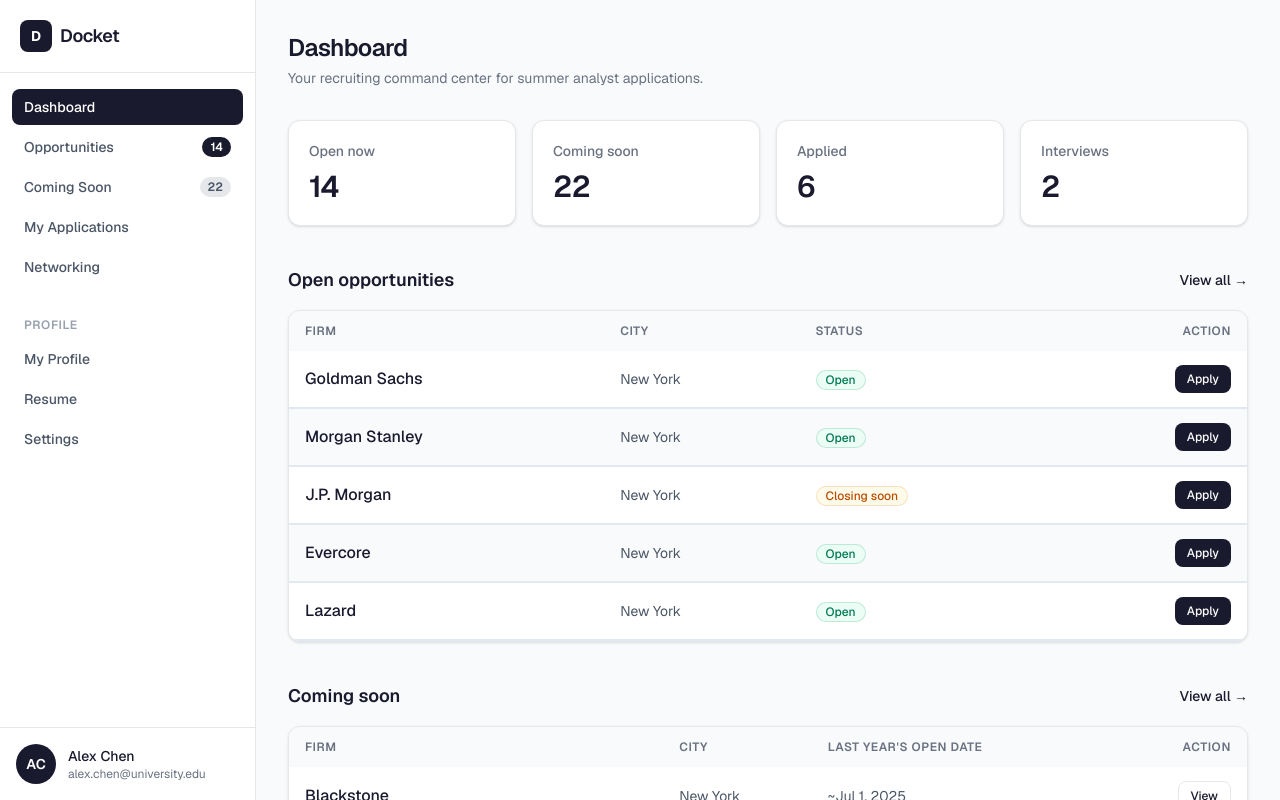
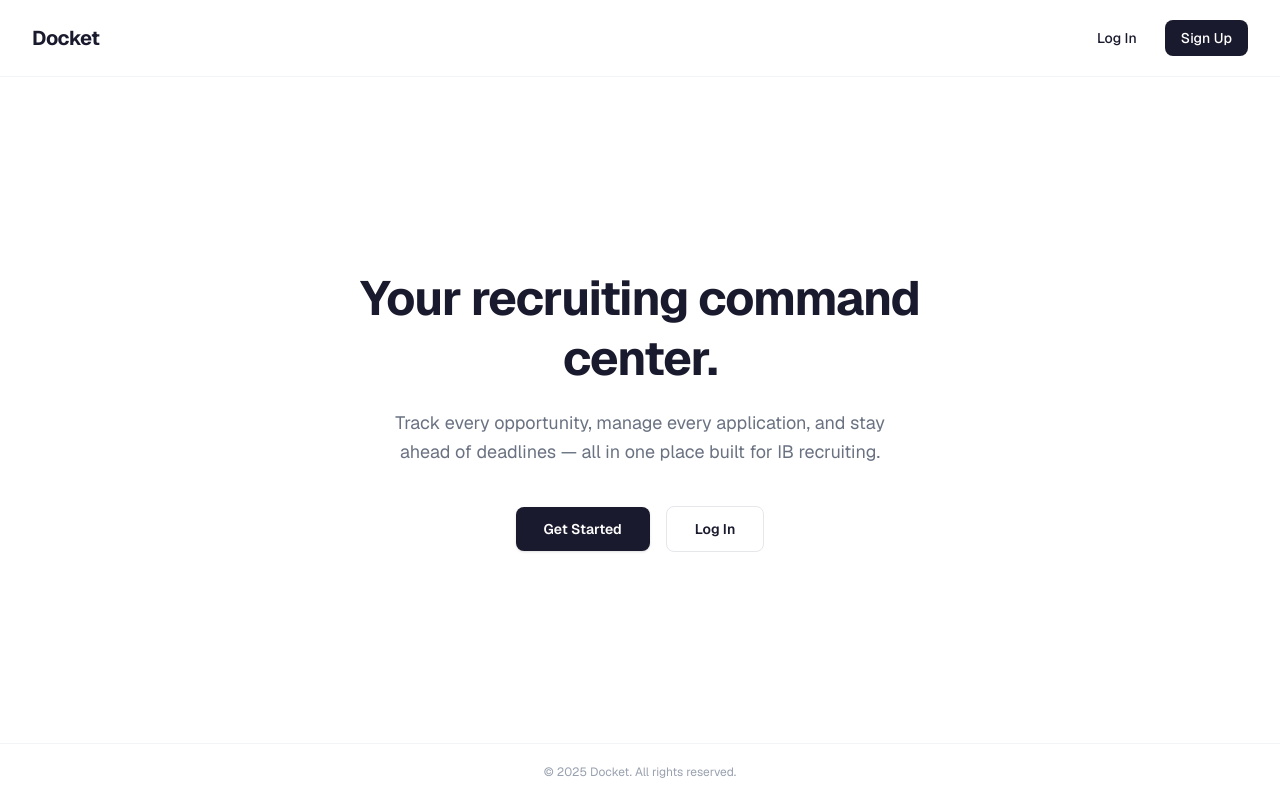
Before and after one commit to jacksonlanger20-pixel/docket, a Next.js app: page / in a window 1280 px wide. Shown: the top 800 px of the page. Built offline with nearby package versions, Linux system fonts and the light colour scheme.

Commit message:
Landing page and updated signup form

```diff
--- a/app/login/page.tsx
+++ b/app/login/page.tsx
@@ -30,7 +30,7 @@
       return;
     }
 
-    router.push("/");
+    router.push("/dashboard");
     router.refresh();
   }
 
--- /dev/null
+++ b/app/page.tsx
@@ -0,0 +1,58 @@
+'use client'
+
+import { useRouter } from 'next/navigation'
+
+export default function LandingPage() {
+  const router = useRouter()
+
+  return (
+    <div className="min-h-screen bg-white flex flex-col">
+      <nav className="flex items-center justify-between px-8 py-5 border-b border-gray-100">
+        <span className="text-xl font-bold tracking-tight text-[#1a1a2e]">Docket</span>
+        <div className="flex items-center gap-3">
+          <button
+            onClick={() => router.push('/login')}
+            className="px-4 py-2 text-sm font-medium text-[#1a1a2e] hover:text-gray-600 transition-colors"
+          >
+            Log In
+          </button>
+          <button
+            onClick={() => router.push('/signup')}
+            className="px-4 py-2 text-sm font-medium text-white bg-[#1a1a2e] rounded-lg hover:bg-[#2d2d4e] transition-colors"
+          >
+            Sign Up
+          </button>
+        </div>
+      </nav>
+
+      <main className="flex-1 flex flex-col items-center justify-center px-6 text-center">
+        <div className="max-w-2xl mx-auto">
+          <h1 className="text-5xl font-bold text-[#1a1a2e] leading-tight mb-5 tracking-tight">
+            Your recruiting command center.
+          </h1>
+          <p className="text-lg text-gray-500 mb-10 max-w-lg mx-auto leading-relaxed">
+            Track every opportunity, manage every application, and stay ahead of deadlines — all in one place built for IB recruiting.
+          </p>
+          <div className="flex items-center justify-center gap-4">
+            <button
+              onClick={() => router.push('/signup')}
+              className="px-7 py-3 text-sm font-semibold text-white bg-[#1a1a2e] rounded-lg hover:bg-[#2d2d4e] transition-colors shadow-sm"
+            >
+              Get Started
+            </button>
+            <button
+              onClick={() => router.push('/login')}
+              className="px-7 py-3 text-sm font-semibold text-[#1a1a2e] bg-white border border-gray-200 rounded-lg hover:bg-gray-50 transition-colors"
+            >
+              Log In
+            </button>
+          </div>
+        </div>
+      </main>
+
+      <footer className="px-8 py-5 border-t border-gray-100 text-center">
+        <p className="text-xs text-gray-400">© 2025 Docket. All rights reserved.</p>
+      </footer>
+    </div>
+  )
+}
--- a/components/Sidebar.tsx
+++ b/components/Sidebar.tsx
@@ -2,10 +2,11 @@
 
 import Link from "next/link";
 import { usePathname } from "next/navigation";
-import { CURRENT_USER } from "@/lib/data";
+import { useEffect, useState } from "react";
+import { createBrowserClient } from "@supabase/ssr";
 
 const mainNav = [
-  { href: "/", label: "Dashboard", exact: true },
+  { href: "/dashboard", label: "Dashboard" },
   { href: "/opportunities", label: "Opportunities", badge: 14 },
   { href: "/coming-soon", label: "Coming Soon", badge: 22, badgeSoft: true },
   { href: "/applications", label: "My Applications" },
@@ -19,41 +20,25 @@
 ];
 
 function NavLink({
-  href,
-  label,
-  badge,
-  badgeSoft,
-  exact,
+  href, label, badge, badgeSoft,
 }: {
-  href: string;
-  label: string;
-  badge?: number;
-  badgeSoft?: boolean;
-  exact?: boolean;
+  href: string; label: string; badge?: number; badgeSoft?: boolean;
 }) {
   const pathname = usePathname();
-  const isActive = exact ? pathname === href : pathname === href || pathname.startsWith(`${href}/`);
+  const isActive = pathname === href || pathname.startsWith(`${href}/`);
 
   return (
     <Link
       href={href}
       className={`flex items-center justify-between rounded-lg px-3 py-2 text-sm font-medium transition-colors ${
-        isActive
-          ? "bg-[#1a1a2e] text-white"
-          : "text-gray-600 hover:bg-gray-100 hover:text-[#1a1a2e]"
+        isActive ? "bg-[#1a1a2e] text-white" : "text-gray-600 hover:bg-gray-100 hover:text-[#1a1a2e]"
       }`}
     >
       <span>{label}</span>
       {badge !== undefined && (
-        <span
-          className={`ml-2 rounded-full px-2 py-0.5 text-xs font-semibold ${
-            isActive
-              ? "bg-white/20 text-white"
-              : badgeSoft
-                ? "bg-gray-200 text-gray-600"
-                : "bg-[#1a1a2e] text-white"
-          }`}
-        >
+        <span className={`ml-2 rounded-full px-2 py-0.5 text-xs font-semibold ${
+          isActive ? "bg-white/20 text-white" : badgeSoft ? "bg-gray-200 text-gray-600" : "bg-[#1a1a2e] text-white"
+        }`}>
           {badge}
         </span>
       )}
@@ -62,10 +47,46 @@
 }
 
 export function Sidebar() {
+  const [name, setName] = useState("");
+  const [email, setEmail] = useState("");
+  const [initials, setInitials] = useState("");
+
+  useEffect(() => {
+    const supabase = createBrowserClient(
+      process.env.NEXT_PUBLIC_SUPABASE_URL!,
+      process.env.NEXT_PUBLIC_SUPABASE_PUBLISHABLE_DEFAULT_KEY!
+    );
+    supabase.auth.getUser().then(({ data }) => {
+      const user = data?.user;
+      if (!user) return;
+
+      const rawEmail = user.email ?? "";
+      setEmail(rawEmail);
+
+      const fullName = (
+        user.user_metadata?.full_name ||
+        user.user_metadata?.name ||
+        ""
+      ).trim();
+
+      if (fullName) {
+        setName(fullName);
+        const parts = fullName.split(" ").filter(Boolean);
+        const init = ((parts[0]?.[0] ?? "") + (parts[1]?.[0] ?? "")).toUpperCase();
+        setInitials(init || fullName[0].toUpperCase());
+      } else {
+        const derived = rawEmail.split("@")[0].replace(/[._]/g, " ").trim();
+        setName(derived);
+        const parts = derived.split(" ").filter(Boolean);
+        setInitials(((parts[0]?.[0] ?? "") + (parts[1]?.[0] ?? "")).toUpperCase());
+      }
+    });
+  }, []);
+
   return (
     <aside className="flex h-screen w-64 shrink-0 flex-col border-r border-gray-200 bg-white">
       <div className="border-b border-gray-200 px-5 py-5">
-        <Link href="/" className="flex items-center gap-2">
+        <Link href="/dashboard" className="flex items-center gap-2">
           <div className="flex h-8 w-8 items-center justify-center rounded-lg bg-[#1a1a2e] text-sm font-bold text-white">
             D
           </div>
@@ -76,9 +97,7 @@
       <nav className="flex-1 overflow-y-auto px-3 py-4">
         <ul className="space-y-1">
           {mainNav.map((item) => (
-            <li key={item.href}>
-              <NavLink {...item} />
-            </li>
+            <li key={item.href}><NavLink {...item} /></li>
           ))}
         </ul>
 
@@ -88,9 +107,7 @@
           </p>
           <ul className="space-y-1">
             {profileNav.map((item) => (
-              <li key={item.href}>
-                <NavLink href={item.href} label={item.label} />
-              </li>
+              <li key={item.href}><NavLink href={item.href} label={item.label} /></li>
             ))}
           </ul>
         </div>
@@ -99,11 +116,11 @@
       <div className="border-t border-gray-200 p-4">
         <div className="flex items-center gap-3">
           <div className="flex h-10 w-10 shrink-0 items-center justify-center rounded-full bg-[#1a1a2e] text-sm font-semibold text-white">
-            {CURRENT_USER.initials}
+            {initials || "?"}
           </div>
           <div className="min-w-0">
-            <p className="truncate text-sm font-medium text-[#1a1a2e]">{CURRENT_USER.name}</p>
-            <p className="truncate text-xs text-gray-500">{CURRENT_USER.email}</p>
+            <p className="truncate text-sm font-medium text-[#1a1a2e]">{name || "Loading..."}</p>
+            <p className="truncate text-xs text-gray-500">{email || ""}</p>
           </div>
         </div>
       </div>
```
Also changed, not shown: app/signup/page.tsx (+73 -22 lines), app/(app)/dashboard/page.tsx (renamed from app/(app)/page.tsx), 1 other file (tests, documents, lock files or other folders).
